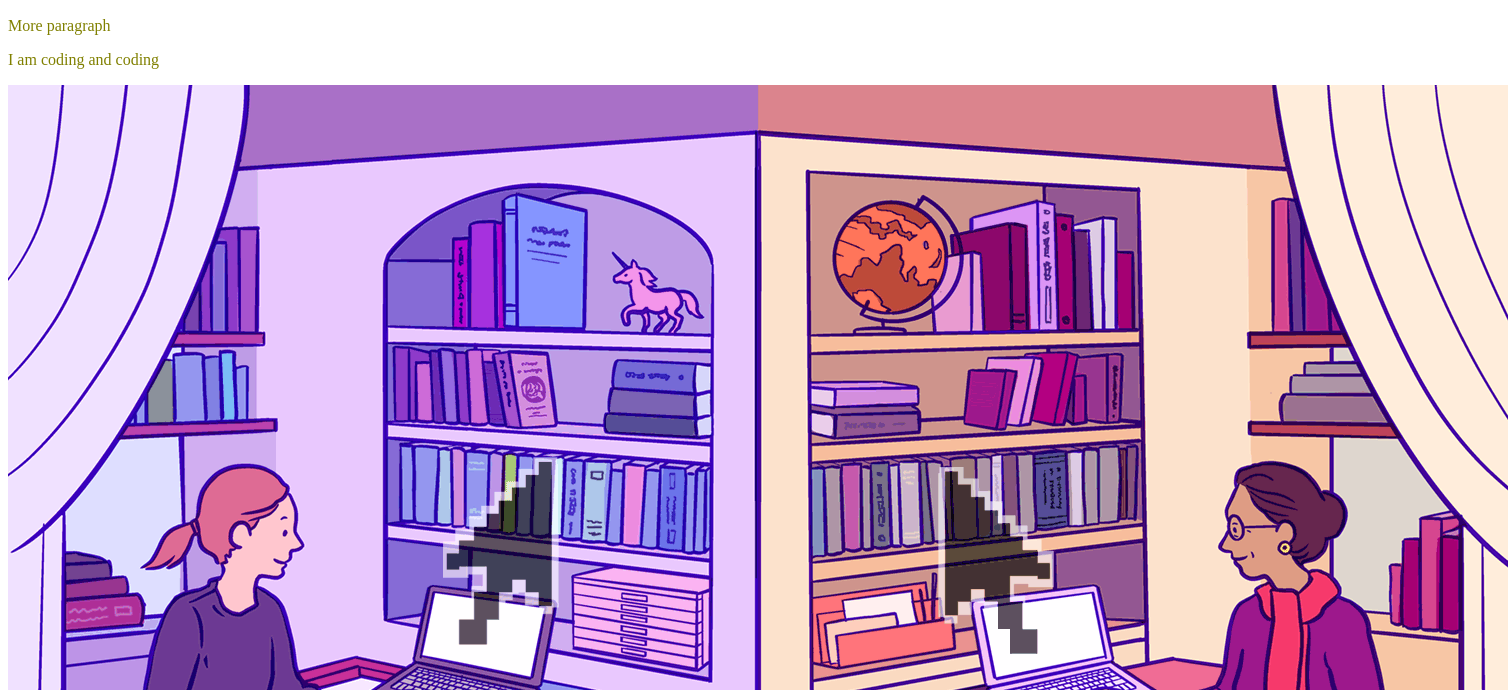
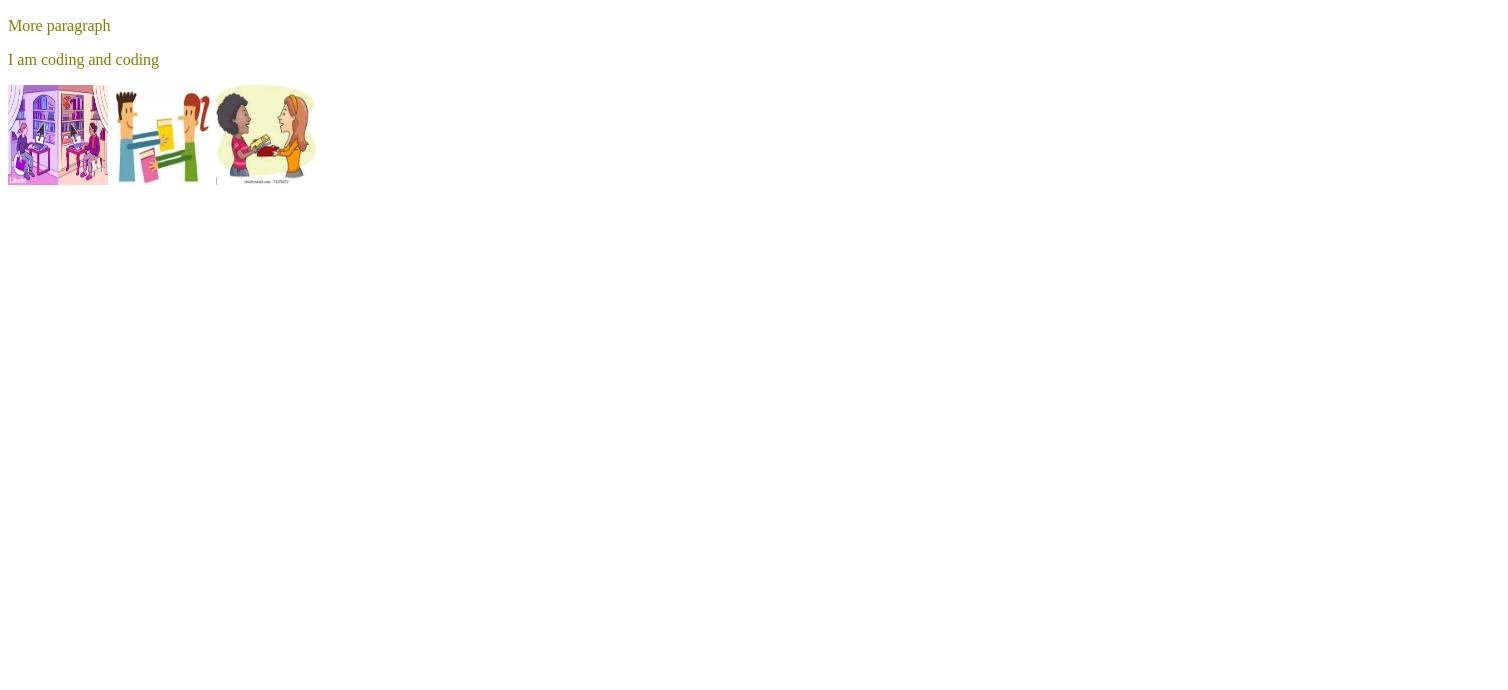
Before and after one commit to 1804057/my-second-repo, a plain HTML site: page index.html in a window 1280 px wide. Shown: the part 110-800 px from the top of the page, 1508 px wide, since content can reach past the window. Drawn offline with Linux system fonts and the light colour scheme.

Commit message:
image sized

```diff
--- a/index.html
+++ b/index.html
@@ -12,8 +12,8 @@
    <h2>Mama I can code now</h2>
    <p>More paragraph</p>
    <p>I am coding and coding</p>
-   <img src="book share.gif" alt="gif here">
-   <img src="book-swap.jpeg" alt="">
-   <img src="download.jpeg" alt="">
+   <img src="book share.gif" alt="gif here" width ="100" height ="100">
+   <img src="book-swap.jpeg" alt="" width ="100" height ="100">
+   <img src="download.jpg" alt="" width ="100" height ="100">
 </body>
 </html>
```
